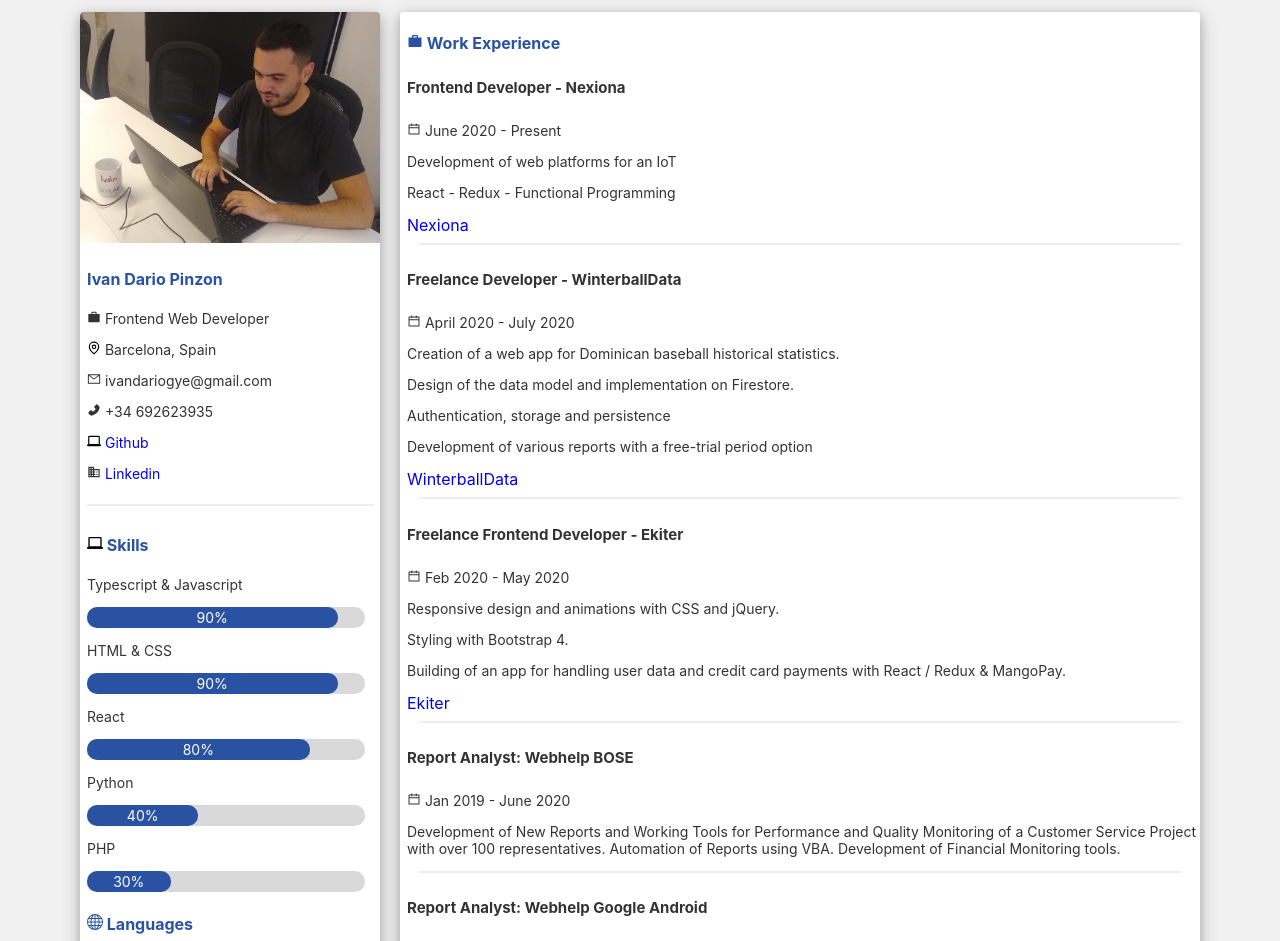
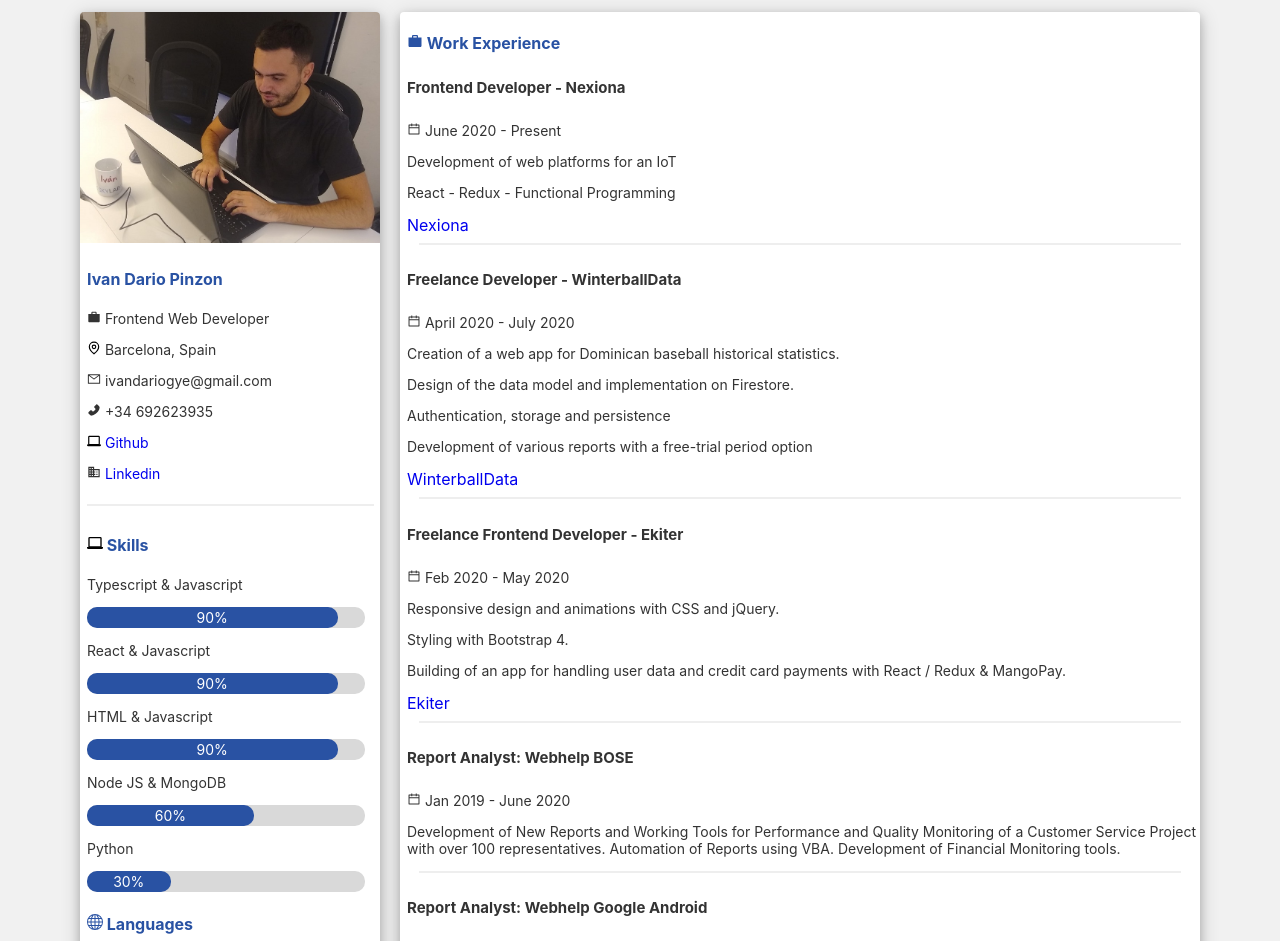
Before and after one commit to ivandax/ivandax_cv, a React (Create React App) app: page / in a window 1280 px wide. Shown: the top 941 px of the page. Built offline with nearby package versions, Linux system fonts and the light colour scheme.

Commit message:
Update skills

```diff
--- a/src/App.css
+++ b/src/App.css
@@ -102,9 +102,9 @@ a{text-decoration: none;}
 
 #progressJavascript{width:90%;}
 #progressHTML{width:90%;}
-#progressReact{width:80%;}
+#progressReact{width:90%;}
 #progressPHP{width:30%;}
-#progressPython{width:40%;}
+#progressPython{width:60%;}
 #progressEnglish{width:100%;}
 #progressSpanish{width:100%;}
 
--- a/src/App.js
+++ b/src/App.js
@@ -64,25 +64,25 @@ function App() {
                 90%
               </div>
             </div>
-            <p>HTML & CSS</p>
+            <p>React &amp; Javascript</p>
             <div className="progressBar stoneGrey">
               <div className="progress deepBlueBackground" id="progressHTML">
                 90%
               </div>
             </div>
-            <p>React</p>
+            <p>HTML &amp; Javascript </p>
             <div className="progressBar stoneGrey">
               <div className="progress deepBlueBackground" id="progressReact">
-                80%
+                90%
+              </div>
+            </div>
+            <p>Node JS &amp; MongoDB </p>
+            <div className="progressBar stoneGrey">
+              <div className="progress deepBlueBackground" id="progressPython">
+                60%
               </div>
             </div>
             <p>Python</p>
-            <div className="progressBar stoneGrey">
-              <div className="progress deepBlueBackground" id="progressPython">
-                40%
-              </div>
-            </div>
-            <p>PHP</p>
             <div className="progressBar stoneGrey">
               <div className="progress deepBlueBackground" id="progressPHP">
                 30%
```
